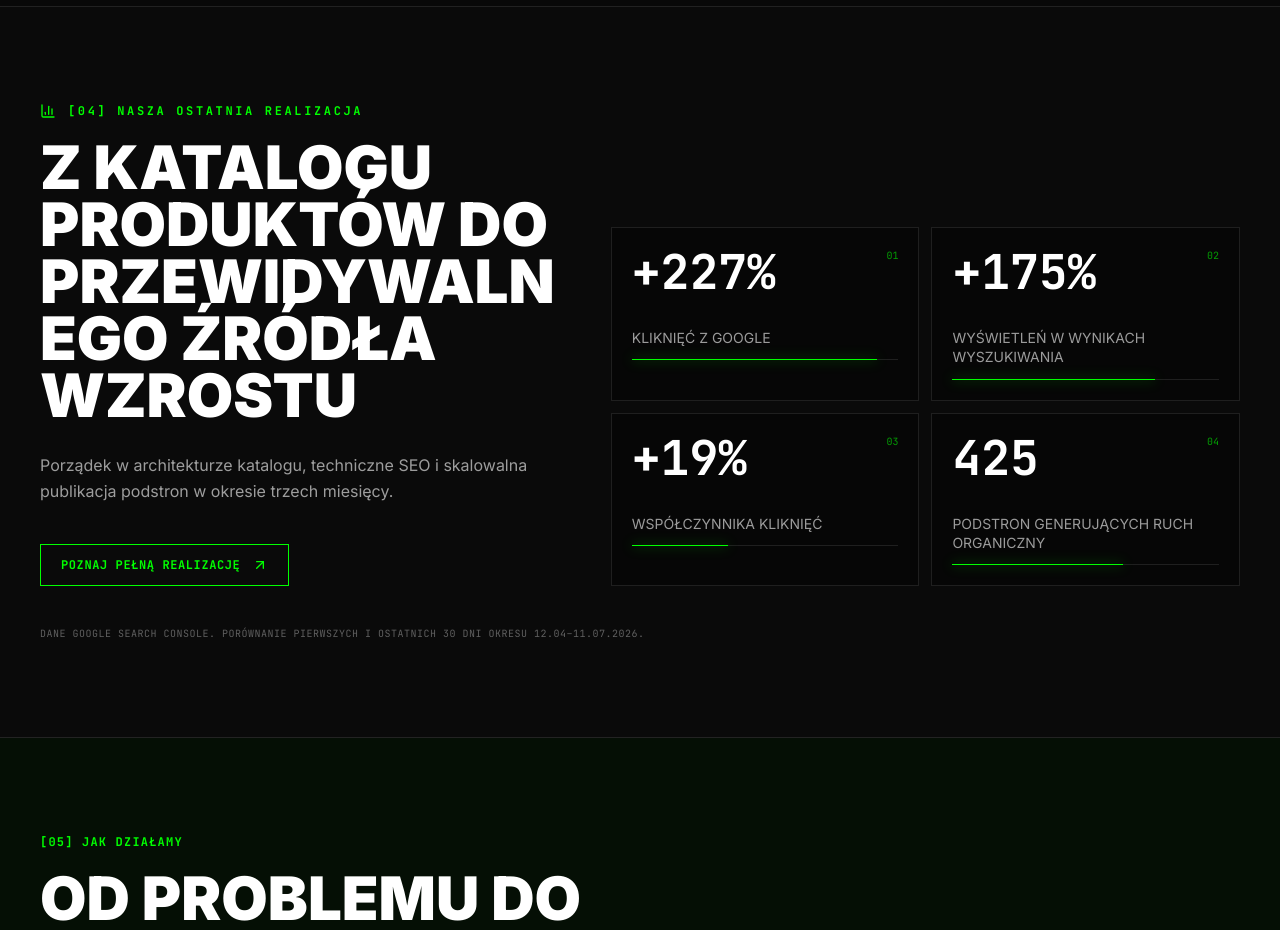
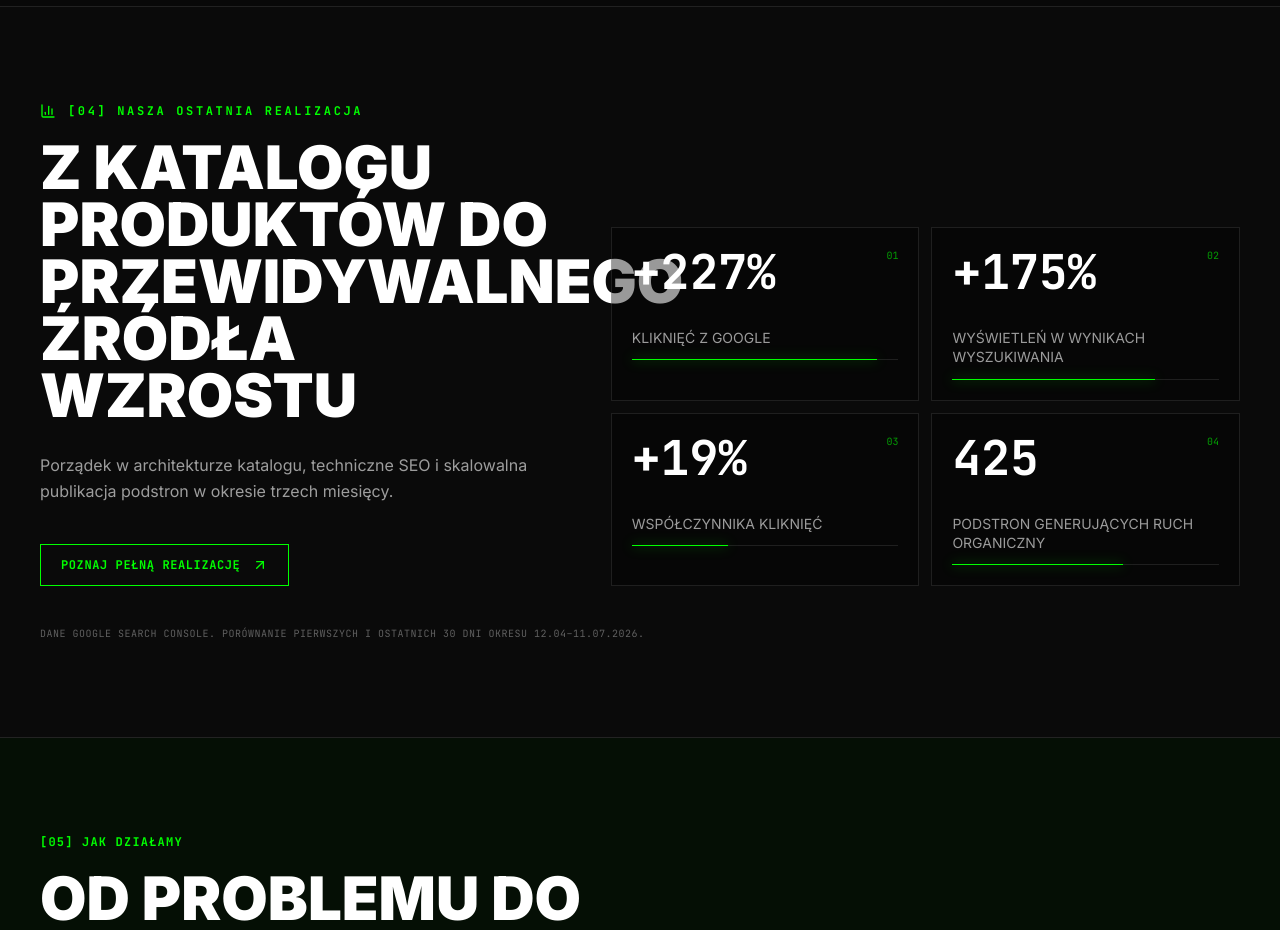
Before and after one commit to michalczuk777/nush-marketing-agency, a React (Vite) app in the folder nush-agency/: page / in a window 1280 px wide. Shown: the part 3120-4050 px from the top of the page. Built offline with nearby package versions, Linux system fonts and the light colour scheme.

Commit message:
Prevent case study heading from breaking words

```diff
--- a/nush-agency/src/components/CaseStudy.tsx
+++ b/nush-agency/src/components/CaseStudy.tsx
@@ -16,7 +16,7 @@ export default function CaseStudy() {
       <div className="grid min-w-0 gap-14 lg:grid-cols-[minmax(0,.9fr)_minmax(0,1.1fr)] lg:items-end">
         <motion.div className="min-w-0" initial={{ opacity: 0, x: -24 }} whileInView={{ opacity: 1, x: 0 }} viewport={{ once: true }}>
           <div className="mb-5 flex items-center gap-3 font-mono text-xs font-bold uppercase tracking-[.22em] text-neon"><BarChart3 size={16} /><span>[04] NASZA OSTATNIA REALIZACJA</span></div>
-          <h2 className="max-w-xl break-words text-4xl font-black uppercase leading-[.95] md:text-5xl xl:text-6xl">Z katalogu produktów do przewidywalnego źródła wzrostu</h2>
+          <h2 className="max-w-xl text-3xl font-black uppercase leading-[.95] sm:text-4xl md:text-5xl xl:text-6xl">Z katalogu<br />produktów do<br /><span className="whitespace-nowrap">przewidywalnego</span><br />źródła wzrostu</h2>
           <p className="mt-7 max-w-xl text-base leading-relaxed text-white/60">Porządek w architekturze katalogu, techniczne SEO i skalowalna publikacja podstron w okresie trzech miesięcy.</p>
           <button type="button" onClick={() => setExpanded(!expanded)} className="mt-10 inline-flex items-center gap-3 border border-neon px-5 py-3 font-mono text-xs font-bold uppercase tracking-wider text-neon transition-all hover:-translate-y-1 hover:bg-neon hover:text-black">{expanded ? 'Zwiń realizację' : 'Poznaj pełną realizację'}<ArrowUpRight size={16} /></button>
         </motion.div>
```
